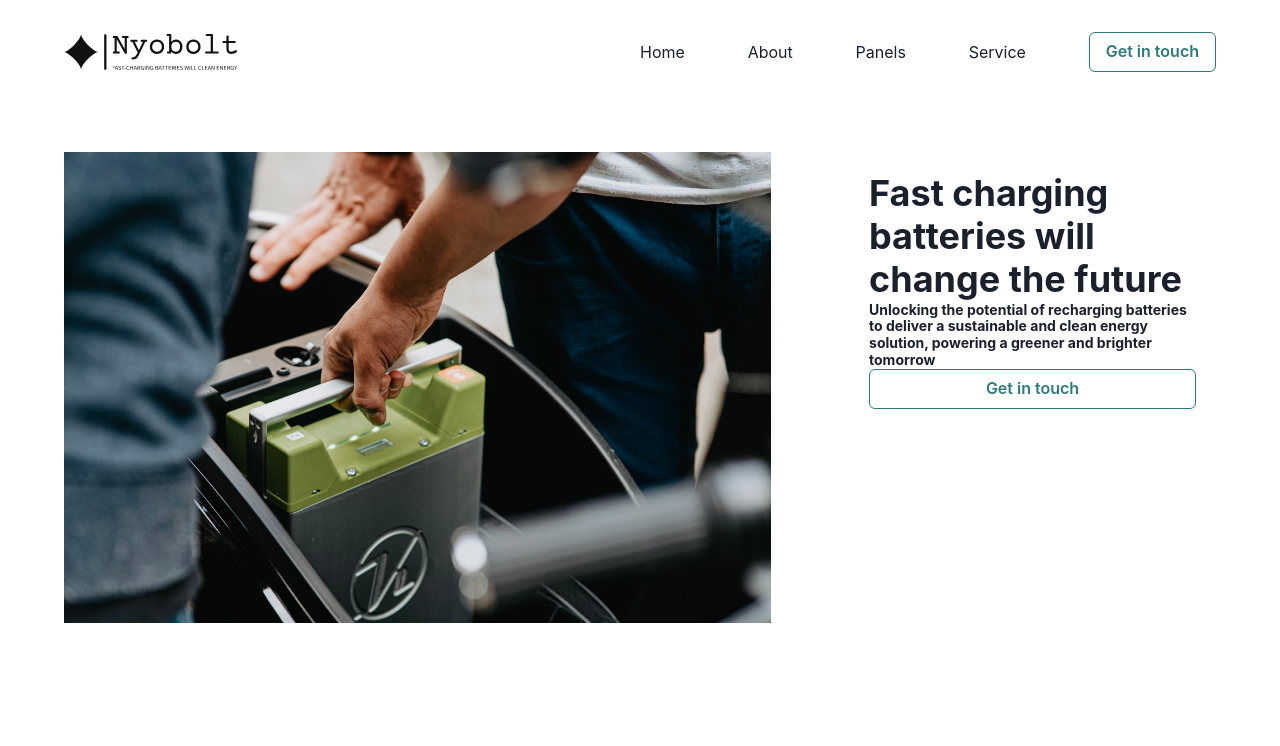
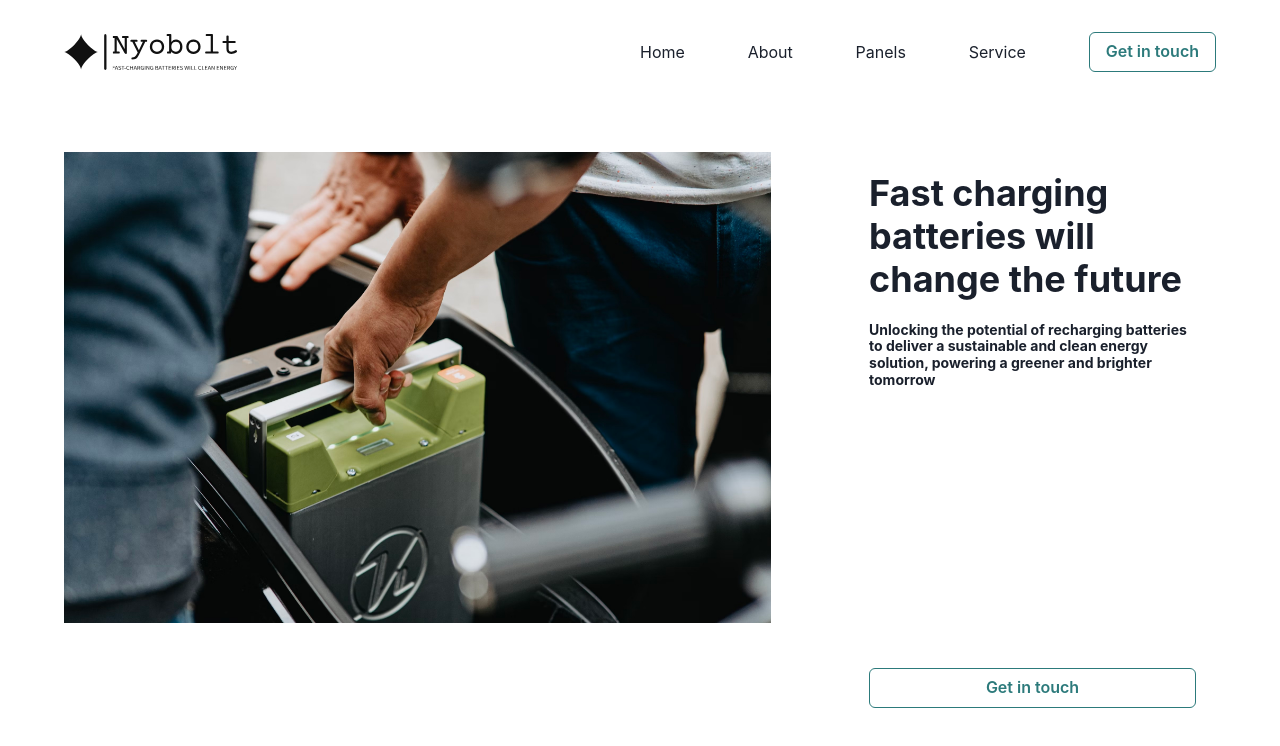
Before and after one commit to levykkn/hackathon, a React (Create React App) app in the folder client/: page / in a window 1280 px wide. Shown: the top 746 px of the page. Built offline with nearby package versions, Linux system fonts and the light colour scheme.

Commit message:
Content heading fix

```diff
--- a/client/src/components/Content/Content.tsx
+++ b/client/src/components/Content/Content.tsx
@@ -8,15 +8,17 @@ const Content: React.FC = () => {
         <Box>
           <Image src="/main.jpeg" alt="Main Image" w="90%"/>
         </Box>
-        <Flex direction="column" w="100%" p="5">
-          <Heading as="h1">
+        <Flex direction="column" w="100%" p="5" justify="space-between">
+          <Box>
+            <Heading as="h1" pb="5">
               Fast charging batteries will change the future
             </Heading>
-          <Heading as="h6" size="xs">
+            <Heading as="h6" size="xs" pb="5">
               Unlocking the potential of recharging batteries to deliver a
               sustainable and clean energy solution, powering a greener and
               brighter tomorrow
             </Heading>
+          </Box>
           <Button colorScheme="teal" variant="outline">
             Get in touch
           </Button>
```
Lines whose indentation alone changed are shown as unchanged.
